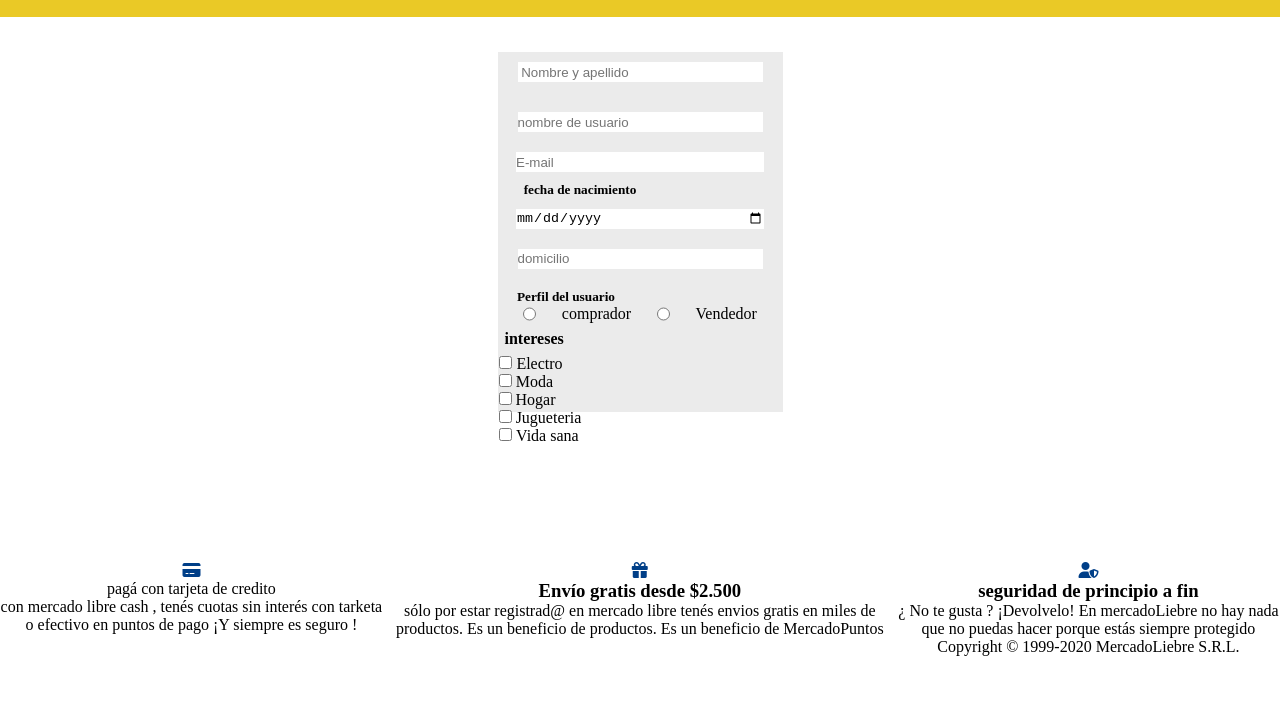
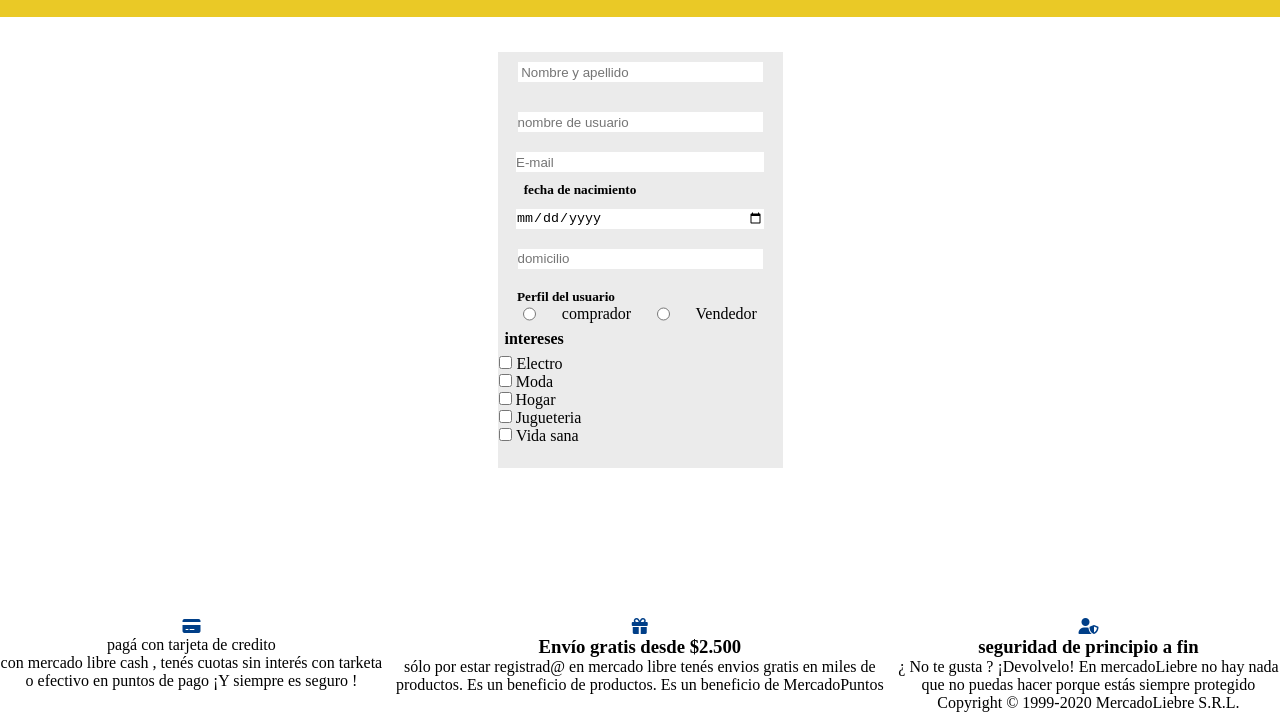
Before and after one commit to CarlosPalladino/Mercado-Liebre, a website: page source/views/login.html in a window 1280 px wide. Shown: the part 111-823 px from the top of the page. Before the commit the page ends 800 px from the top, so only its background shows below. Drawn offline with Linux system fonts and the light colour scheme.

Commit message:
cambios 13

```diff
--- a/public/css/login.css
+++ b/public/css/login.css
@@ -78,7 +78,7 @@ input.perfil-comprador {
     background-color: #ebebeb;
     margin: 0 auto ;
     width: 285px;;
-    height: 45vh;
+    height: 52vh;
     margin-top:35px
 }
 
```
